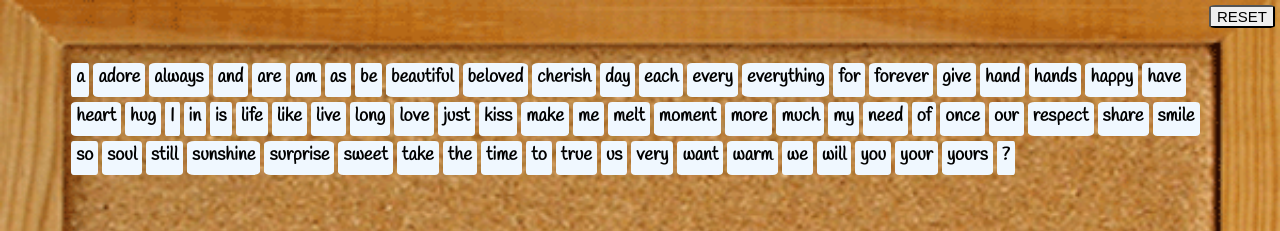
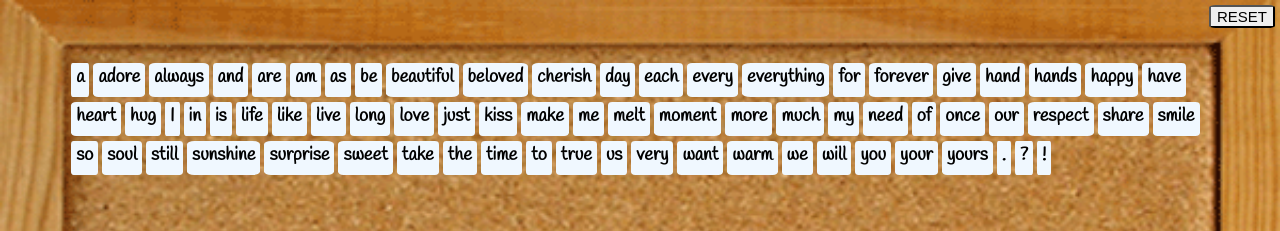
Before and after one commit to dnfuller/corkboard-messages, a plain HTML site: page index.html in a window 1280 px wide. Shown: the top 231 px of the page. Drawn offline with nearby package versions, Linux system fonts and the light colour scheme.

Commit message:
added more words to word bank on index.html

```diff
--- a/index.html
+++ b/index.html
@@ -164,7 +164,11 @@
 
       <div class="word">yours</div>
 
+      <div class="word">.</div>
+
       <div class="word">?</div>
+
+      <div class="word">!</div>
 
 
     </div>
```
